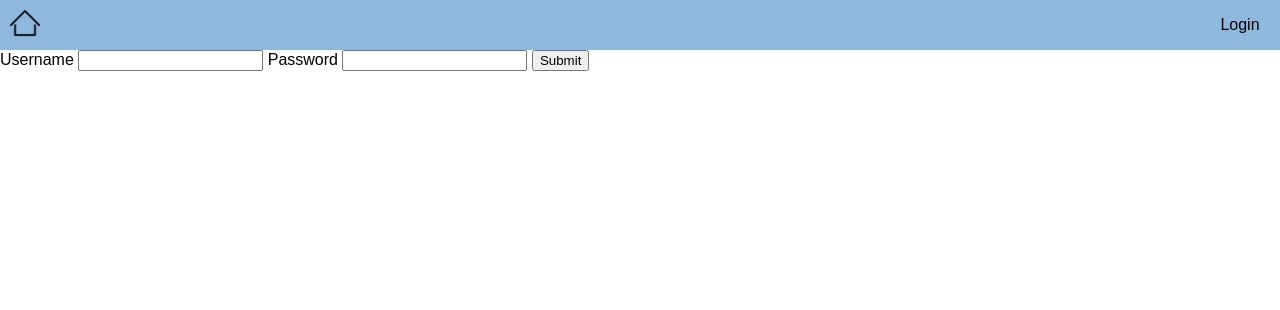
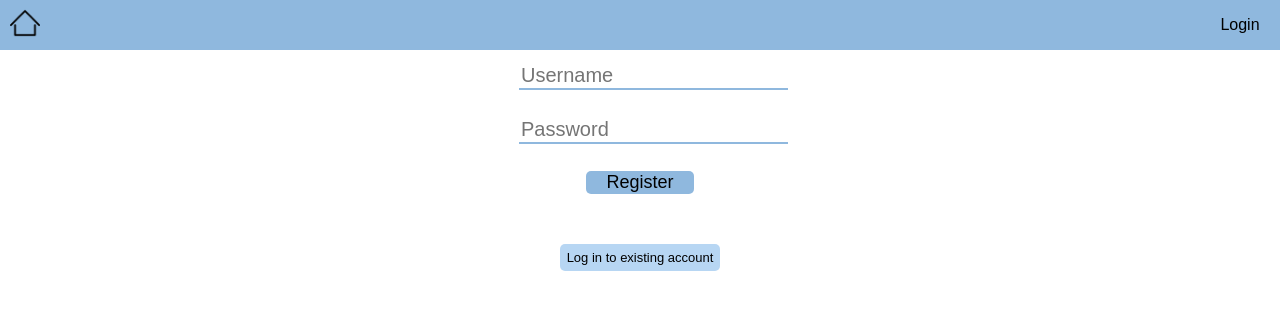
Before and after one commit to GermanJesus-lul/Casino, a Python web app: template templates/register.html in a window 1280 px wide. Shown: the top 310 px of the page. Run offline with Jinja, Linux system fonts and the light colour scheme; the template is opened without the code that fills it, so the values that code supplies are empty.

Commit message:
updated register style

```diff
--- a/static/styles/login.css
+++ b/static/styles/login_register.css
@@ -32,10 +32,7 @@ input[type=submit] {
     width: 40%;
 }
 
-#register-div {
-}
-
-#register {
+#other-method {
 	font-family: Arial, Helvetica, sans-serif;
     color: black;
     text-decoration: none;
--- a/templates/register.html
+++ b/templates/register.html
@@ -3,18 +3,28 @@
 <head>
     <meta charset="UTF-8">
     <title>Register</title>
-    <link rel="stylesheet" href="/static/styles/register.css">
+    <link rel="stylesheet" href="/static/styles/login_register.css">
 </head>
 <body style="margin: 0; padding: 0;">
 
     {% include 'menubar.html' %}
 
-    <form action="/register" method="post">
-        <label for="username">Username</label>
-        <input id="username" type="text" name="username"/>
-        <label for="password">Password</label>
-        <input id="password" type="text" name="password"/>
-        <input type="submit"/>
-    </form>
+    <div id="content">
+        <form action="/register" method="post">
+            <div>
+                <input id="username" type="text" name="username" placeholder="Username"/>
+            </div>
+            <div>
+                <input id="password" type="password" name="password" placeholder="Password"/>
+            </div>
+            <div>
+                <input type="submit" value="Register"/>
+            </div>
+        </form>
+
+        <div id="other-method-div">
+            <a id="other-method" href="/login">Log in to existing account</a>
+        </div>
+    </div>
 </body>
 </html>
```
Also changed, not shown: templates/login.html (+4 -3 lines), static/styles/register.css (deleted).
